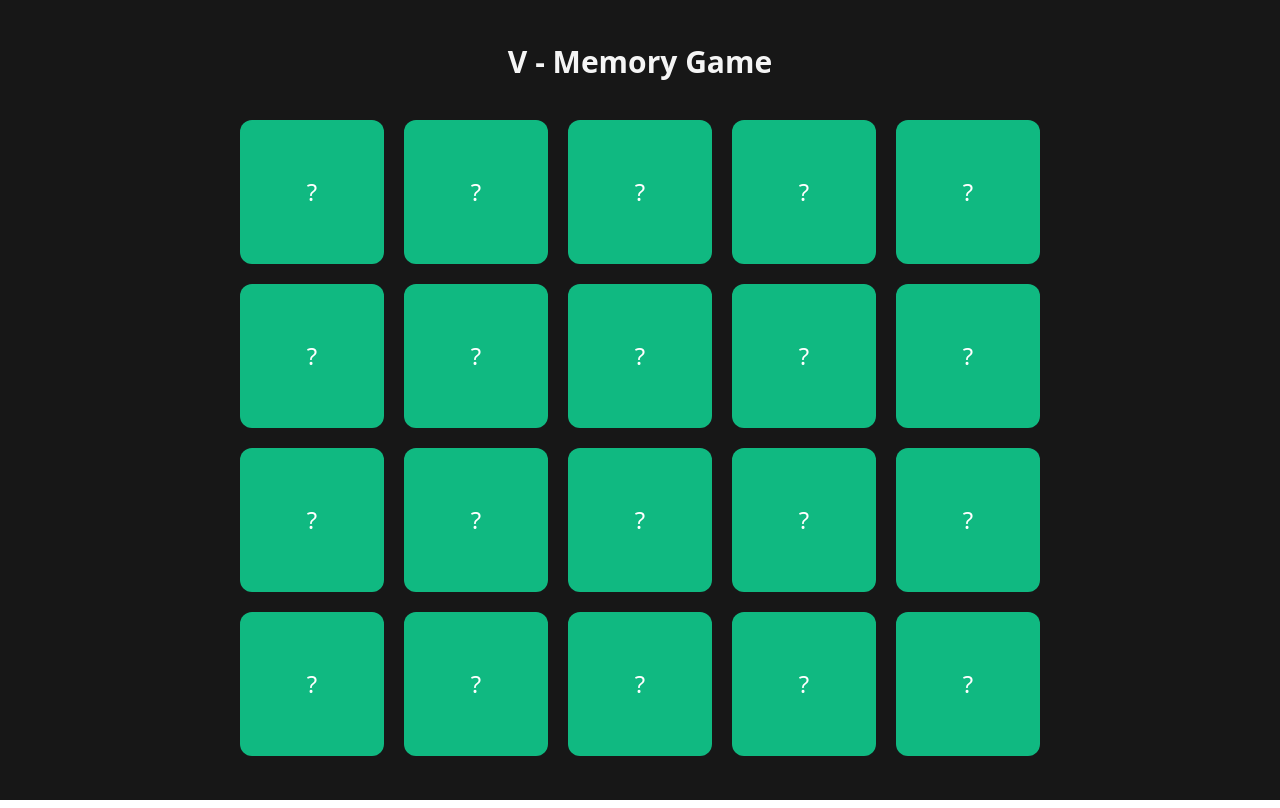
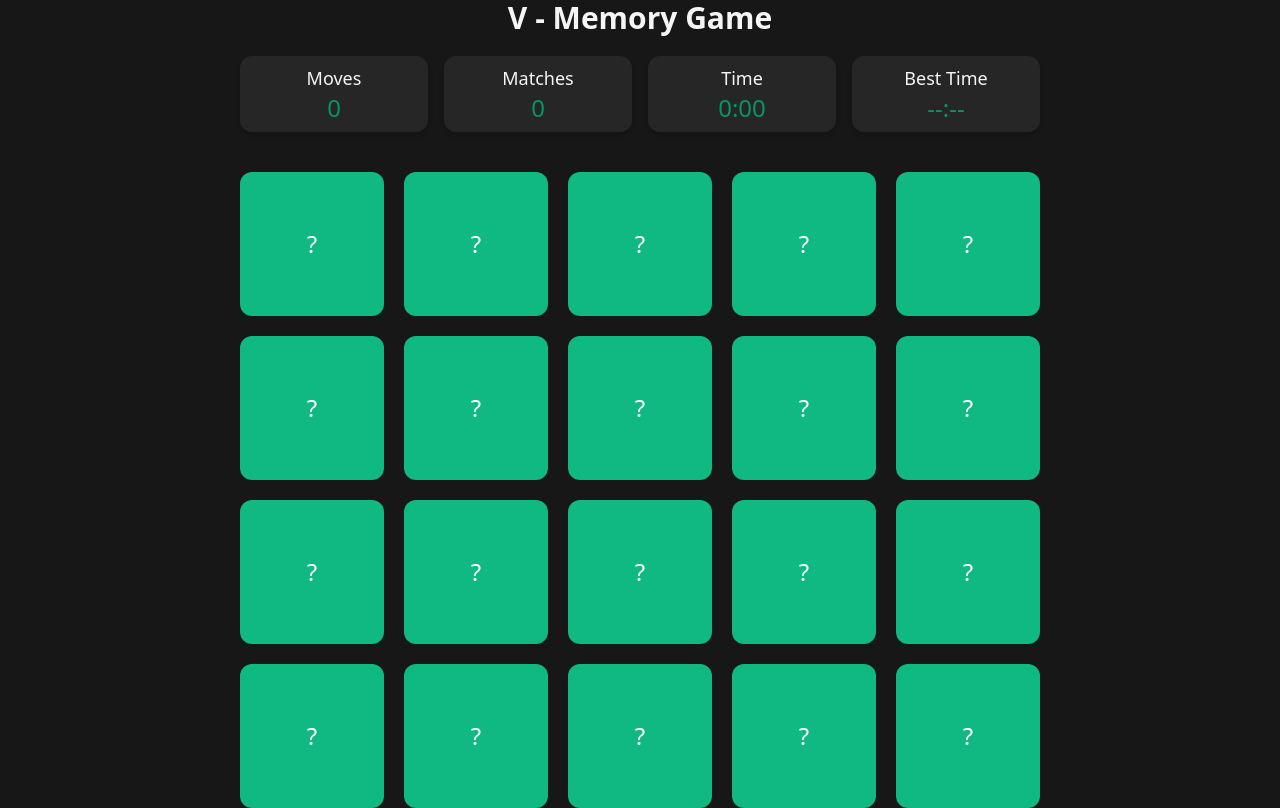
Before and after one commit to Kei-K23/vue-memory-game, a Vue app: page / in a window 1280 px wide. Built offline with nearby package versions, Linux system fonts and the light colour scheme.

Commit message:
Add game state bar

```diff
--- a/src/components/GameBoard.vue
+++ b/src/components/GameBoard.vue
@@ -3,6 +3,7 @@ import { computed, ref } from "vue";
 import { Card, GameState as GameStateType } from "../type/game";
 import { useStorage } from "@vueuse/core";
 import CardComponent from "./CardComponent.vue";
+import GameState from "./GameState.vue";
 
 const emojis = ["🐶", "🐱", "🐭", "🐹", "🐰", "🦊", "🐻", "🐼", "🐨", "🐯"];
 const cards = ref<Card[]>([]);
@@ -90,6 +91,7 @@ initializeGame();
 
 <template>
   <div class="w-[800px]">
+    <GameState :state="state" />
     <div class="grid grid-cols-5 gap-5 mt-10 w-full">
       <CardComponent
         v-for="card in cards"
--- /dev/null
+++ b/src/components/GameState.vue
@@ -0,0 +1,45 @@
+<script setup lang="ts">
+import { computed } from "vue";
+import { GameState } from "../type/game";
+
+const props = defineProps<{
+  state: GameState;
+}>();
+
+const elapsedTime = computed(() => {
+  const second = Math.floor((Date.now() - props.state.startTime) / 1000);
+  return `${Math.floor(second / 60)}:${(second % 60)
+    .toString()
+    .padStart(2, "0")}`;
+});
+
+const formatTime = (ms: number) => {
+  const second = Math.floor(ms / 1000);
+  return `${Math.floor(second / 60)}:${(second % 60)
+    .toString()
+    .padStart(2, "0")}`;
+};
+</script>
+
+<template>
+  <div class="grid grid-cols-4 gap-4 text-center mt-5">
+    <div class="bg-neutral-800 shadow-md p-2 rounded-xl">
+      <h3 class="text-lg font-medium">Moves</h3>
+      <p class="text-2xl text-emerald-600">{{ state.moves }}</p>
+    </div>
+    <div class="bg-neutral-800 shadow-md p-2 rounded-xl">
+      <h3 class="text-lg font-medium">Matches</h3>
+      <p class="text-2xl text-emerald-600">{{ state.matched }}</p>
+    </div>
+    <div class="bg-neutral-800 shadow-md p-2 rounded-xl">
+      <h3 class="text-lg font-medium">Time</h3>
+      <p class="text-2xl text-emerald-600">{{ elapsedTime }}</p>
+    </div>
+    <div class="bg-neutral-800 shadow-md p-2 rounded-xl">
+      <h3 class="text-lg font-medium">Best Time</h3>
+      <p class="text-2xl text-emerald-600">
+        {{ state.bestRecord ? formatTime(state.bestRecord) : "--:--" }}
+      </p>
+    </div>
+  </div>
+</template>
```
